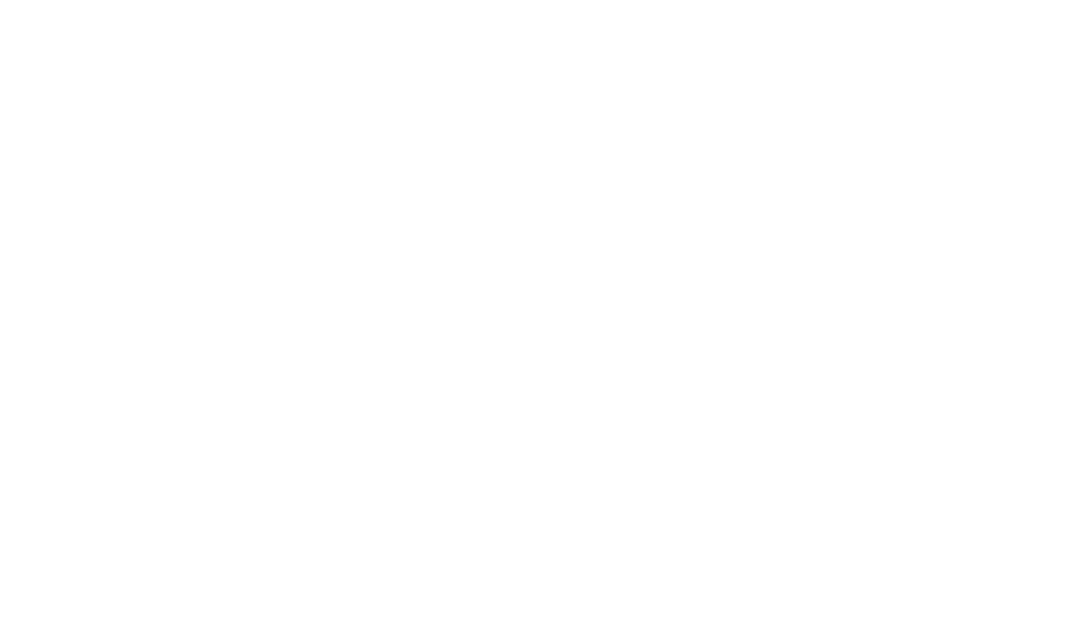
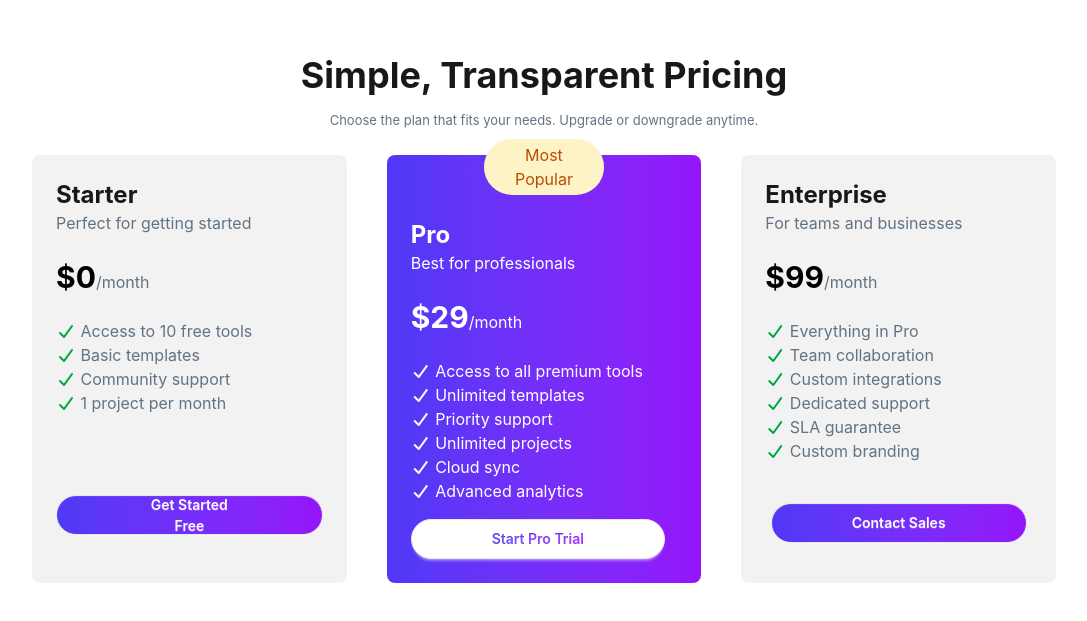
Before and after one commit to shimul811898/B-13-Assinment-no-6, a React (Vite) app: page / in a window 1280 px wide. Shown: the part 1859-2480 px from the top of the page, without its empty margins (96-1183 px from the left). Before the commit the page ends 1810 px from the top, so only its background shows below. Built offline with nearby package versions, Linux system fonts and the light colour scheme.

Commit message:
Transparent

```diff
--- a/src/App.jsx
+++ b/src/App.jsx
@@ -1,6 +1,7 @@
 
 import Banner from "./component/Banner";
 import Navbar from "./component/NavBar";
+import Transparent from "./component/Transparent";
 
 
 import { useState } from "react";
@@ -17,6 +18,8 @@
 
       <Hero />
 
+      <Transparent />
+
 
     </>
   );
--- a/src/component/Banner.jsx
+++ b/src/component/Banner.jsx
@@ -3,7 +3,7 @@
 const Banner = () => {
     return (
         <div className="relative min-h-screen flex items-center overflow-hidden">
-            <div className="mx-auto grid grid-cols-1 lg:grid-cols-2 gap-10 items-center relative z-10">
+            <div className=" max-w-5xl mx-auto grid grid-cols-1 lg:grid-cols-2 gap-10 items-center relative z-10">
 
                 {/* Left Content */}
                 <div className="space-y-6">
--- a/src/component/Hero.jsx
+++ b/src/component/Hero.jsx
@@ -10,7 +10,7 @@
         <p className="text-[#627382] text-[12px]">Start using premium digital tools in minutes, not hours.</p>
       </div>
      {/* card section */}
-      <div className="grid md:grid-cols-2 lg:grid-cols-3 gap-10 max-w-6xl mx-auto mb-9 mt-5">
+      <div className="grid md:grid-cols-2 lg:grid-cols-3 gap-10 max-w-5xl mx-auto mb-9 mt-5">
       {/* card 1 */}
         <div className="bg-white  shadow px-10 py-15 rounded-lg ">
           <div className="flex justify-end -mt-9 -mr-5">
--- a/src/component/NavBar.jsx
+++ b/src/component/NavBar.jsx
@@ -1,6 +1,6 @@
 const NavBar = () => {
   return (
-    <div className="navbar justify-between mx-auto max-w-6xl">
+    <div className="navbar justify-between mx-auto max-w-5xl">
       <div className="navbar-start">
         <div className="flex items-center gap-1 font-bold text-xl">
           <h1 className="text-3xl font-bold text-[rgb(127,66,255)]" >DigiTools</h1>
--- a/src/component/Status.jsx
+++ b/src/component/Status.jsx
@@ -1,7 +1,7 @@
 const Status = () => {
   return (
     <div className="bg-linear-to-r p-10 md:p-15 from-[#4F39F6] to-[#9514FA] flex justify-center items-center mt-10">
-      <div className="max-w-6xl  mx-auto grid grid-cols-1 md:grid-cols-3 gap-6 md:gap-40 text-center text-white ">
+      <div className="max-w-5xl  mx-auto grid grid-cols-1 md:grid-cols-3 gap-6 md:gap-40 text-center text-white ">
         <div className="border-b md:border-b-0 md:border-r border-white/30 pb-8 md:pb-0 md:px-16">
           <h1 className="text-5xl md:text-6xl font-bold mb-2">50K+</h1>
           <p className="text-xl md:text-2xl font-medium opacity-80">
--- /dev/null
+++ b/src/component/Transparent.jsx
@@ -0,0 +1,94 @@
+const Transparent = () => {
+    return (
+        <div className="py-20 bg-white">
+            <div className="text-center space-y-4">
+                <h1 className="text-4xl font-bold">Simple, Transparent Pricing</h1>
+                <p className="text-[13px] text-[#627382]">Choose the plan that fits your needs. Upgrade or downgrade anytime.</p>
+            </div>
+            {/* Pricing Cards */}
+            <div className="grid grid-cols-3 gap-10 max-w-5xl mx-auto ">
+
+                {/* Starter Plan */}
+                <div className="bg-[#F2F2F2] space-y-4 p-6 rounded-lg mt-6">
+                    <div className="space-y-6">
+                        <div>
+                            <h4 className="text-2xl font-bold">Starter</h4>
+                            <p className="text-[16px] text-[#627382]">Perfect for getting started</p>
+                        </div>
+                        <div>
+                            <p className="text-[16px] text-[#627382]"><span className="text-3xl font-bold text-black">$0</span>/month</p>
+                        </div>
+                        <div>
+                            <p className="text-[16px] text-[#627382]"><span className="text-green-600"><i class="fa-solid fa-check"></i></span> Access to 10 free tools</p>
+                            <p className="text-[16px] text-[#627382]"><span className="text-green-600"><i class="fa-solid fa-check"></i></span> Basic templates</p>
+                            <p className="text-[16px] text-[#627382]"><span className="text-green-600"><i class="fa-solid fa-check"></i></span> Community support</p>
+                            <p className="text-[16px] text-[#627382]"><span className="text-green-600"><i class="fa-solid fa-check"></i></span> 1 project per month</p>
+                        </div>
+                    </div>
+                    <div className="max-w-full mx-auto text-center mt-20">
+                        <button className="btn rounded-full bg-gradient-to-r from-[#4F39F6] to-[#9514FA] text-white px-20">Get Started Free</button>
+                    </div>
+                </div>
+
+                {/* Pro Plan */}
+                <div>
+                    <div className="bg-gradient-to-r from-[#4F39F6] to-[#9514FA] rounded-lg mt-6">
+                        <div className="flex justify-center">
+                            <h3 className="text-[#BB4D00] bg-[#FEF3C6] rounded-full py-1 px-3 text-center max-w-30 -mt-4">Most Popular</h3>
+                        </div>
+                    <div className="space-y-4 p-6">
+                        <div className="space-y-6">
+                        <div>
+                            <h4 className="text-2xl font-bold text-white">Pro</h4>
+                            <p className="text-[16px] text-white">Best for professionals</p>
+                        </div>
+                        <div>
+                            <p className="text-[16px] text-white"><span className="text-3xl font-bold text-white">$29</span>/month</p>
+                        </div>
+                        <div>
+                            <p className="text-[16px] text-white"><span className="text-white"><i class="fa-solid fa-check"></i></span> Access to all premium tools</p>
+                            <p className="text-[16px] text-white"><span className="text-white"><i class="fa-solid fa-check"></i></span> Unlimited templates</p>
+                            <p className="text-[16px] text-white"><span className="text-white"><i class="fa-solid fa-check"></i></span> Priority support</p>
+                            <p className="text-[16px] text-white"><span className="text-white"><i class="fa-solid fa-check"></i></span> Unlimited projects</p>
+                            <p className="text-[16px] text-white"><span className="text-white"><i class="fa-solid fa-check"></i></span> Cloud sync</p>
+                            <p className="text-[16px] text-white"><span className="text-white"><i class="fa-solid fa-check"></i></span> Advanced analytics</p>
+                        </div>
+                    </div>
+                    <button className="btn rounded-full px-20 bg-white">
+                        <span className="bg-gradient-to-r from-[#4F39F6] to-[#9514FA] bg-clip-text text-transparent">
+                            Start Pro Trial
+                        </span>
+                    </button>
+                    </div>
+                </div>
+                </div>
+                {/* Enterprise */}
+                <div className="bg-[#F2F2F2] space-y-4 p-6 rounded-lg mt-6">
+                    <div className="space-y-6">
+                        <div>
+                            <h4 className="text-2xl font-bold">Enterprise</h4>
+                            <p className="text-[16px] text-[#627382]">For teams and businesses</p>
+                        </div>
+                        <div>
+                            <p className="text-[16px] text-[#627382]"><span className="text-3xl font-bold text-black">$99</span>/month</p>
+                        </div>
+                        <div>
+                            <p className="text-[16px] text-[#627382]"><span className="text-green-600"><i class="fa-solid fa-check"></i></span> Everything in Pro</p>
+                            <p className="text-[16px] text-[#627382]"><span className="text-green-600"><i class="fa-solid fa-check"></i></span> Team collaboration</p>
+                            <p className="text-[16px] text-[#627382]"><span className="text-green-600"><i class="fa-solid fa-check"></i></span> Custom integrations</p>
+                            <p className="text-[16px] text-[#627382]"><span className="text-green-600"><i class="fa-solid fa-check"></i></span> Dedicated support</p>
+                            <p className="text-[16px] text-[#627382]"><span className="text-green-600"><i class="fa-solid fa-check"></i></span> SLA guarantee</p>
+                            <p className="text-[16px] text-[#627382]"><span className="text-green-600"><i class="fa-solid fa-check"></i></span> Custom branding</p>
+                        </div>
+                    </div>
+                    <div className="max-w-full mx-auto text-center mt-10">
+                        <button className="btn rounded-full bg-gradient-to-r from-[#4F39F6] to-[#9514FA] text-white px-20">Contact Sales</button>
+                    </div>
+                </div>
+
+
+            </div>
+        </div>
+    );
+};
+export default Transparent;
```
